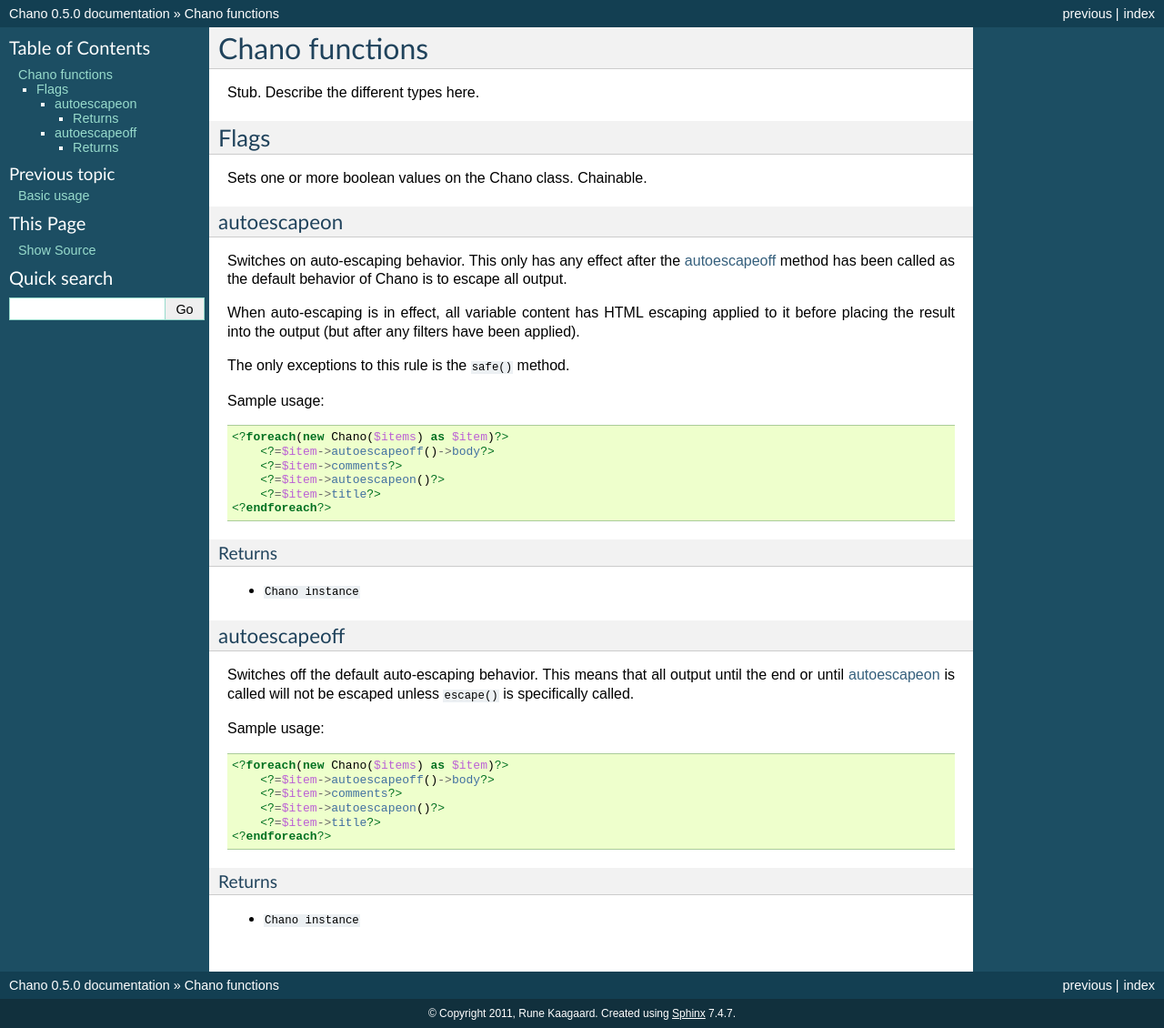
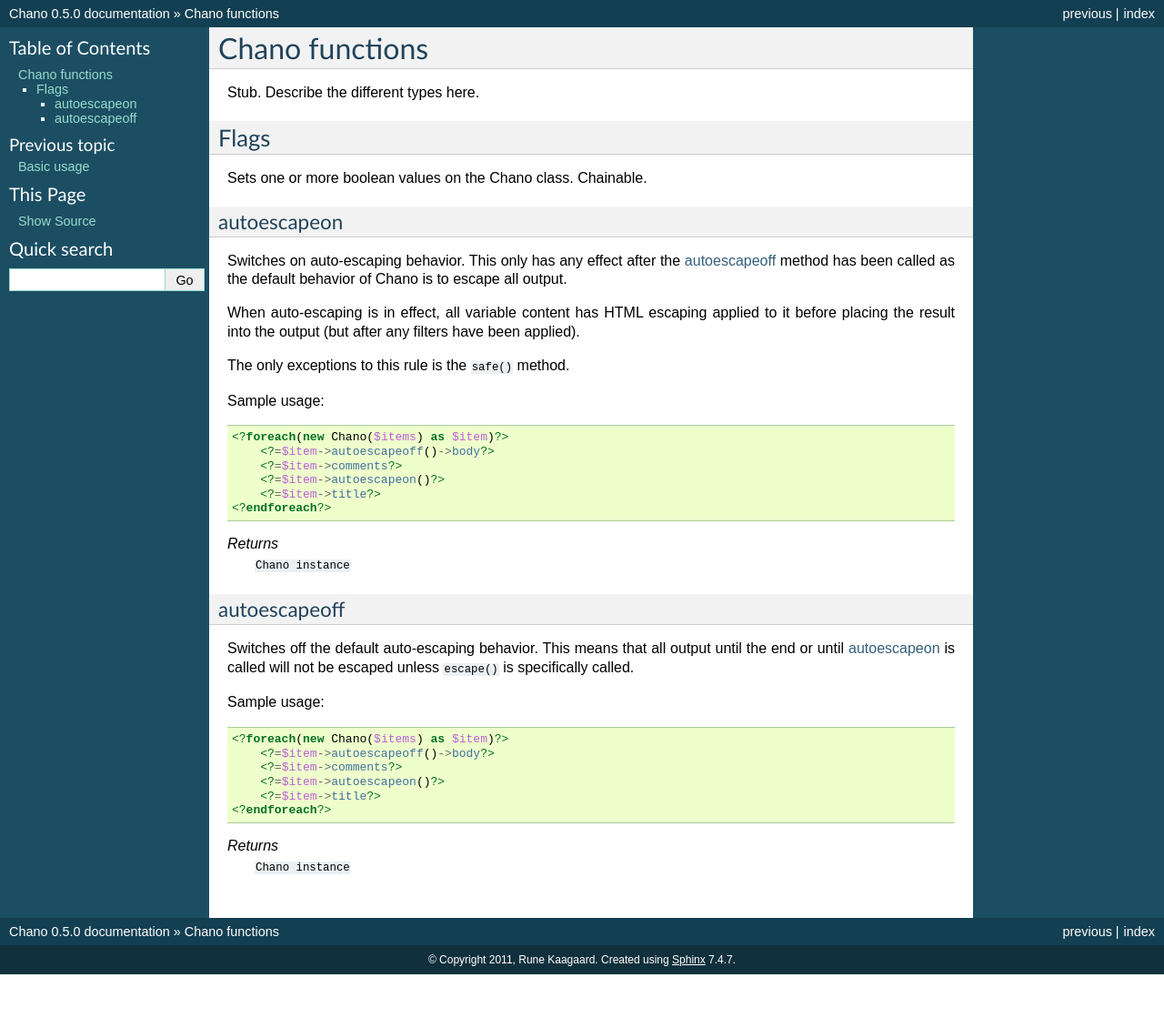
Before and after one commit to runekaagaard/php-chano, a Sphinx documentation site: the page built from docs/reference.rst, in a window 1280 px wide. Shown: the whole page at 91% size. Built offline with Sphinx 7.4.7, drawn with Linux system fonts in a browser that asks for light colours; after the commit the page ends 1071 px from its top, so only the background shows below that.

Commit message:
Updating docs.

```diff
--- a/docs/reference.rst
+++ b/docs/reference.rst
@@ -33,11 +33,8 @@
         <?=$item->autoescapeon()?>
         <?=$item->title?>
     <?endforeach?>
-
-Returns
-~~~~~~~
-
-- ``Chano instance``
+*Returns*
+  ``Chano instance``
 
 .. _autoescapeoff:
 
@@ -56,8 +53,5 @@
         <?=$item->autoescapeon()?>
         <?=$item->title?>
     <?endforeach?>
-
-Returns
-~~~~~~~
-
-- ``Chano instance``
+*Returns*
+  ``Chano instance``
```
Also changed, not shown: 1 other file.
